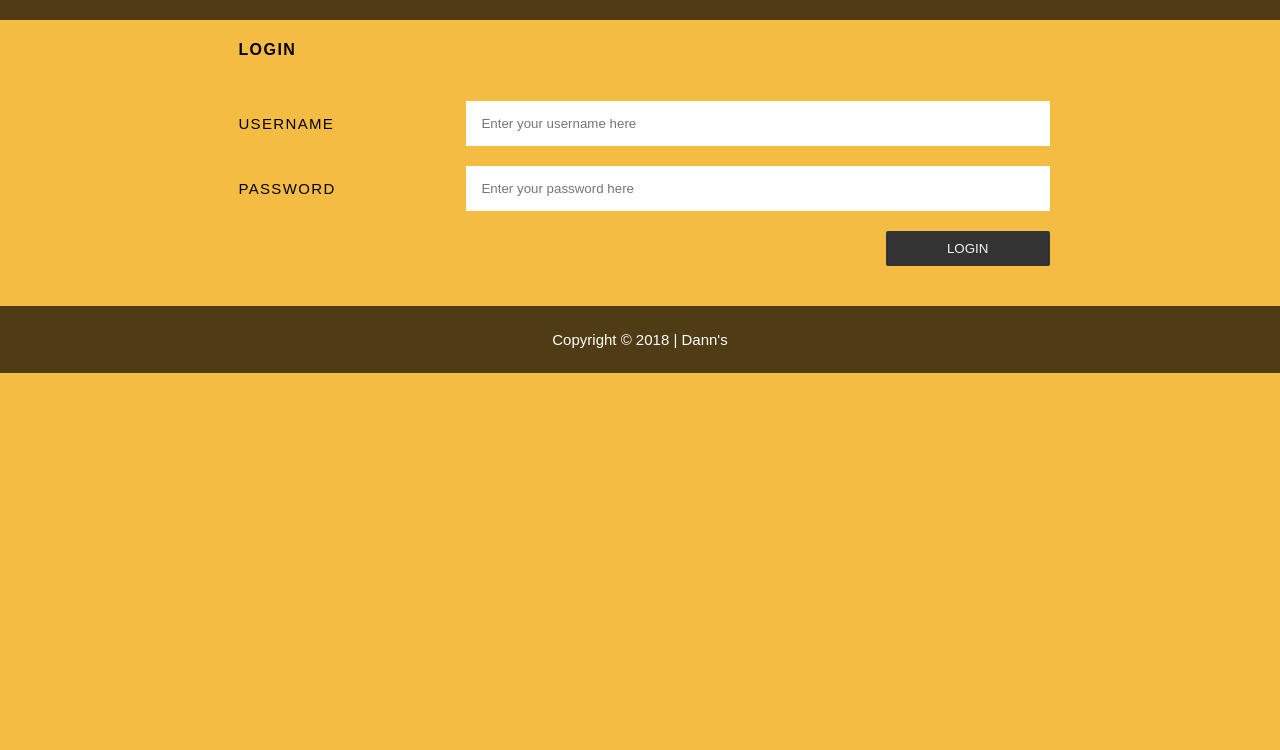
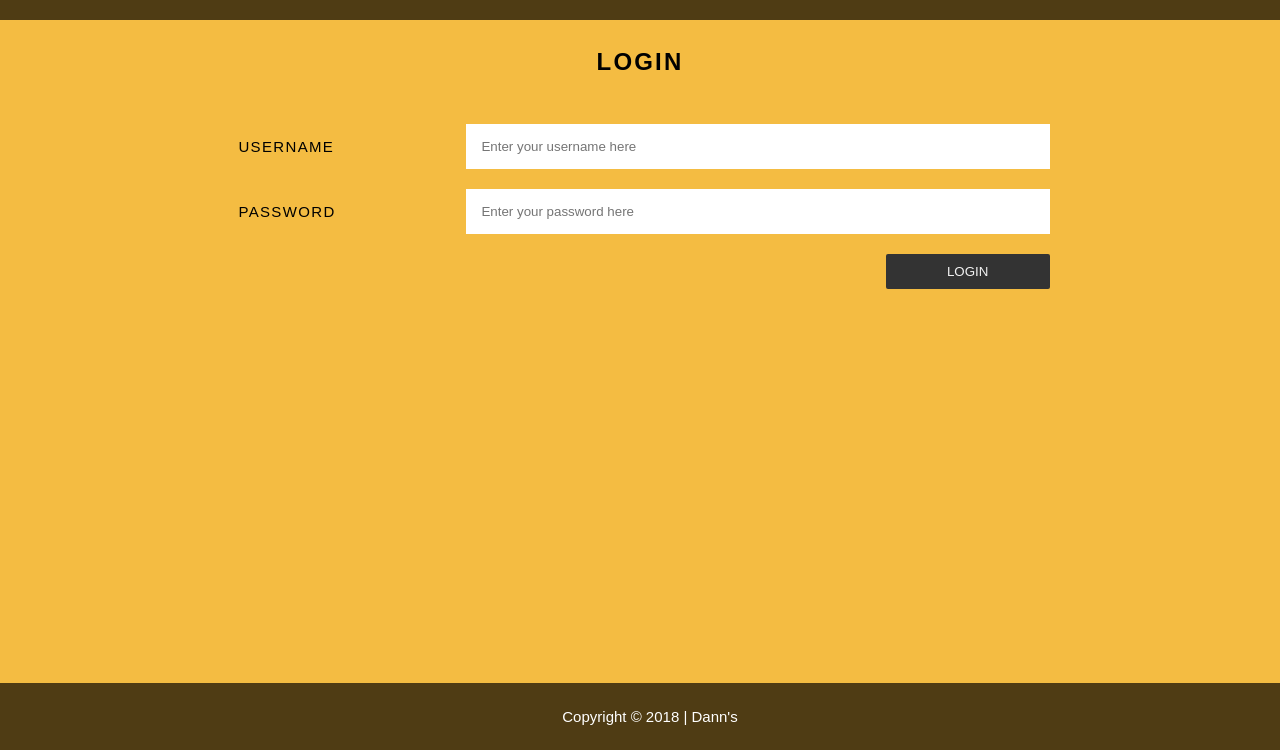
Before and after one commit to danuluma/store, a plain HTML site: page index.html in a window 1280 px wide. Shown: the part 50-800 px from the top of the page. Drawn offline with Linux system fonts and the light colour scheme.

Commit message:
update css

```diff
--- a/css/styles.css
+++ b/css/styles.css
@@ -2,12 +2,17 @@ body{
   font-family: sans-serif;
   font-size: 15px;
   line-height: 1.5
-  padding:0;
+  padding-bottom: 0 0 10px 0;
+  /*overflow: hidden;*/
   margin: 0;
   background-color:#f4bc42;
 }
 
 /* global stuff */
+
+/*body section{
+  margin-bottom: 400px;
+}*/
 .container{
   width:80%;
   max-width: 100%;
@@ -62,14 +67,22 @@ header nav{
   margin-top: 10px;
 }
 
+body{
+  min-height: 100vh;
+}
+
 /* footer styles */
 footer{
-  bottom: 0;
+  width: 100%;
   padding:10px;
   margin-top: 20px;
   color:#ffffff;
   background-color:#4f3c14;
   text-align: center;
+}
+.footer{
+  position: absolute;
+  bottom: 0;
 }
 
 /* main store page */
@@ -287,9 +300,10 @@ footer{
 }
 
 .form-content li h2 {
+  text-align: center;
   padding: 8px;
   font-weight: bold;
-  font-size: 16px;
+  font-size: 24px;
   letter-spacing: .09em;
   text-transform: uppercase;
   flex: 1 0 120px;
--- a/index.html
+++ b/index.html
@@ -29,7 +29,7 @@
   <section>
     <div class="container">
 
-<form>
+      <form>
         <ul class="form-content">
           <li>
             <h2>
@@ -54,7 +54,7 @@
     </div>
   </section>
 
-  <footer>
+  <footer class="footer">
     <p>Copyright &copy; 2018 | Dann's</p>
   </footer>
 </body>
```
